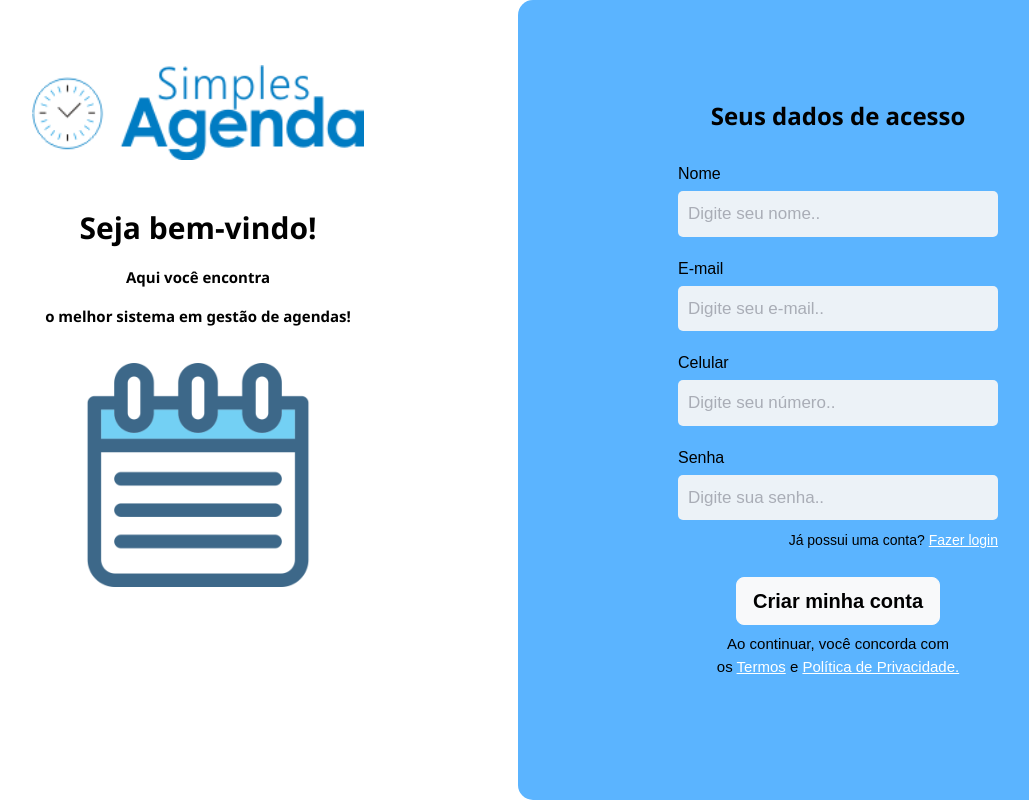
After one commit to diegomartinsoliveira/simples-agenda, a PHP site: page /pages/cadastro/index.php in a window 1280 px wide. The commit adds this page. Shown: the whole page, without its empty margins (122-1151 px from the left). Run offline with PHP 8.4, Linux system fonts and the light colour scheme.

Commit message:
feat: Página de Cadastro

```diff
--- a/assets/css/style.css
+++ b/assets/css/style.css
@@ -40,3 +40,335 @@ textarea {
   padding: 30px;
   box-shadow: 3px 3px 3px 2px rgba(0, 0, 0, 0.2);
 }
+
+* {
+  margin: 0;
+  padding: 0;
+  box-sizing: border-box;
+  font-family: Arial, Helvetica, sans-serif;
+}
+
+.container-login {
+  position: relative;
+  width: 100%;
+  height: 100vh;
+  display: flex;
+}
+
+.bg-entrar {
+  background-color: #5bb4ff;
+  border-top-left-radius: 15px;
+  border-bottom-left-radius: 15px;
+}
+
+.img-box {
+  width: 50%;
+  height: 100%;
+  background-color: #ffffff;
+  padding: 20px;
+}
+
+.sem-conta {
+  text-align: center;
+  color:#000000;
+}
+
+.termos {
+  text-align: center;
+  color:#000000;
+  font-size: 15px;
+}
+
+.container-conteudo-entrar {
+  align-items: center;
+}
+
+.img-logo {
+  width: 332px;
+  height: 95px;
+  margin: 45px;
+
+}
+
+.img-logo-cadastro {
+  width: 332px;
+  height: 95px;
+  margin: 45px;
+
+}
+
+.img-agenda {
+  width: 224px;
+  height: 224px;
+  margin: 45px;
+}
+
+.img-agenda-cadastro {
+  width: 224px;
+  height: 224px;
+  margin: 20px;
+}
+
+
+.texto-entrar-cadastro {
+  color:#000000;
+  text-align: center;
+  font-weight: 600;
+  font-size: 15px;
+  font-family:'Segoe UI', Tahoma, Geneva, Verdana, sans-serif;
+}
+
+.bem-vindo {
+  color:#000000;
+  text-align: center;
+  font-weight: 600;
+  font-size: 30px;
+  font-family:'Segoe UI', Tahoma, Geneva, Verdana, sans-serif;
+}
+
+.titulo-entrar {
+  color:#000000;
+  text-align: center;
+  font-weight: 600;
+  font-size: 24px;
+  font-family:'Segoe UI', Tahoma, Geneva, Verdana, sans-serif;
+}
+
+.content-box {
+  display: flex;
+  justify-content: center;
+  align-items: center;
+  width: 50%;
+  height: 100%;
+}
+
+.content-box .form-box {
+  width: 50%;
+}
+
+.content-box .form-box .ul {
+  display: flex;
+  align-items: center;
+  justify-content: center;
+}
+
+.content-box .form-box .ul li {
+  list-style: none;
+  width: 60px;
+  height: 60px;
+  display: flex;
+  justify-content: center;
+  align-items: center;
+  border-radius: 50%;
+  margin: 0 7px;
+  cursor: pointer;
+  transition: 0.3s;
+}
+
+.content-box .form-box .ul li:hover {
+  background: #e4e4e4;
+}
+
+.form-box .ul li img {
+  width: 40px;
+}
+
+.content-box .form-box h2 {
+  color: #32324f;
+  font-weight: 600;
+  font-size: 2em;
+  text-transform: uppercase;
+  margin-bottom: 15px;
+  text-align: center;
+}
+
+.content-box .form-box .input-box {
+  margin-bottom: 20px;
+}
+
+.content-box .form-box .input-box input {
+  width: 100%;
+  padding: 10px;
+  outline: none;
+  font-weight: 400;
+  border: none;
+  font-size: 17px;
+  color: #000000;
+  background-color: #ecf2f7;
+  border-radius: 5px;
+}
+
+.posicao-botao {
+  text-align: -webkit-center;
+}
+
+.botao-entrar {
+  font-weight: 600;
+}
+
+.content-box .form-box .input-box span {
+  font-size: 16px;
+  margin-bottom: 5px;
+  display: inline-block;
+  color: #000000;
+  font-weight: 400;
+}
+
+.content-box .form-box .input-box input::placeholder {
+  color: #a9adb6;
+}
+
+.content-box .form-box .input-box input[type=submit] {
+  background: #ffffff;
+  color: #000000;
+  outline: none;
+  border: none;
+  font-weight: 600;
+  cursor: pointer;
+  font-size: 20px;
+  transition: 0.3s;
+}
+
+.content-box .form-box .input-box input[type=submit]:hover {
+  background: #3286ca;
+}
+
+.content-box .form-box .remember{
+  margin-bottom: 20px;
+  color: #000000;
+  font-weight: 400;
+  font-size: 14px;
+  cursor: pointer;
+  display: flex;
+}
+
+.remember-cadastro {
+  color: #000000;
+  font-weight: 400;
+  font-size: 14px;
+  cursor: pointer;
+  display: flex;
+  position: relative;
+  float: right;
+  margin-left: 50px;
+}
+
+.remember-cadastro a {
+  color: #ffffff;
+}
+
+.first-text {
+  margin: 0px !important;
+}
+
+.second-text a {
+  color:#0004ff
+}
+
+.tem-conta {
+  position: relative;
+  top: -10px;
+}
+
+.content-box .form-box .remember a{
+  color: #ffffff;
+  padding-left: 65%;
+  margin: -15px;
+}
+.content-box .form-box .remember a:hover{
+  color: #ffffff;
+}
+
+.content-box .form-box .input-box p {
+  color: #000000;
+}
+.content-box .form-box .input-box p a{
+  color: #ffffff;
+}
+
+.content-box .form-box .input-box p a:hover{
+  color: #ffffff;
+}
+.content-box .form-box h3
+{
+  color: #607d8b;
+  text-decoration: none;
+  margin: 40px 0 15px;
+  font-weight: 500;
+  text-align: center;
+  font-size: 22px;
+}
+
+@media (max-width:868px) {
+  .img-box{
+      display: none;
+  }
+  .container-login .content-box{
+      width: 100%;
+  }
+  .container-login .content-box .form-box{
+      width: 100%;
+      padding: 40px;
+      background: #5bb4ff;
+      margin: 50px;
+  }
+  .container-login .content-box .form-box h3{
+      margin: 30px 0 10px;
+  }
+}
+@media (max-width:450px) {
+  .container-login .content-box .form-box .remember{
+      flex-wrap: wrap;
+  }
+  .container-login .content-box .form-box .remember a{
+      padding-left: 60px;
+      font-size: 12px;
+  }
+  .content-box .form-box .input-box p {
+      font-size: 10px;
+  }
+  .botao-entrar {
+      font-size: 14px;
+  }
+
+  .titulo-entrar {
+      font-size: 20px;
+  }
+  .bg-entrar {
+      background-color: #5bb4ff;
+      border-top-left-radius: 0px;
+      border-bottom-left-radius: 0px;
+  }
+  .img-logo-desativada {
+      width: 163px;
+      height: 43px;
+      display: block !important;
+      position: absolute;
+      top: 80px;
+  }
+
+  .img-agenda-desativada {
+      width: 100px;
+      height: 100px;
+      display: block !important;
+      position: absolute;
+      top: 518px;
+      margin-left: 42px;
+  }
+
+  .texto-entrar {
+      color:#000000;
+      text-align: center;
+      font-weight: 600;
+      font-size: 24px;
+      font-family:'Segoe UI', Tahoma, Geneva, Verdana, sans-serif;
+  }
+
+  .img-box {
+      width: 50%;
+      height: 100%;
+      background-color: #ffffff;
+      padding: 20px;
+  }
+
+}
--- /dev/null
+++ b/pages/cadastro/index.php
@@ -0,0 +1,83 @@
+<!DOCTYPE html>
+<html lang="pt-br">
+
+<head>
+    <meta charset="UTF-8">
+    <meta http-equiv="X-UA-Compatible" content="IE=edge">
+    <meta name="viewport" content="width=device-width, initial-scale=1.0">
+    <!-- Link CSS -->
+    <link href="https://cdn.jsdelivr.net/npm/bootstrap@5.3.0-alpha3/dist/css/bootstrap.min.css" rel="stylesheet">
+    <link rel="stylesheet" href="../../assets/css/style.css">
+    <title>Cadastrar</title>
+</head>
+
+<body>
+    <div class="container-login">
+        <div class="img-box">
+            <center>
+                <div class="icone-logo">
+            <img class="img-logo-cadastro" src="../../assets/img/logo.png">
+                </div>
+                <div class="bem-vindo">
+            <p class="bem-vindo">Seja bem-vindo!</p>
+            </div>
+                <div class="texto-entrar-cadastro">
+            <p class="texto-entrar-cadastro">Aqui você encontra</p>
+                <p class="texto-entrar-cadastro">o melhor sistema em gestão de agendas!</p>
+            </div>
+                <div class="icone-agenda">
+            <img class="img-agenda-cadastro" src="../../assets/img/agenda.png">
+                </div>
+            </center>
+        </div>
+        <div class="content-box bg-entrar">
+            <img style="display: none;" class="img-logo-desativada" src="../../assets/img/logo.png">
+            <div class="form-box">
+                <h4 class="titulo-entrar">Seus dados de acesso</h4>
+                <br>
+                <form>
+
+                    <div class="input-box">
+                        <span>Nome</span>
+                        <input type="text" placeholder="Digite seu nome..">
+                    </div>
+
+                    <div class="input-box">
+                        <span>E-mail</span>
+                        <input type="email" placeholder="Digite seu e-mail..">
+                    </div>
+
+                    <div class="input-box">
+                        <span>Celular</span>
+                        <input type="text" placeholder="Digite seu número..">
+                    </div>
+
+                    <div class="input-box">
+                        <span>Senha</span>
+                        <input type="password" placeholder="Digite sua senha..">
+                    </div>
+
+                    <div class="remember-cadastro">
+                        <p class="tem-conta">Já possui uma conta? <a href="#">Fazer login</a></p>
+                    </div>
+                <div class="posicao-botao">
+                    <div class="botao-entrar">
+                        <button type="button" class="btn btn-light btn-lg mb-2 botao-entrar">Criar minha conta</button>
+                    </div>
+                </div>
+
+                    <div class="input-box termos">
+                       <p class="first-text">Ao continuar, você concorda com</p>
+                        <p>os <a class="second-text" href="#">Termos</a> e <a class="second-text" href="#">Política de Privacidade.</a></p>
+                    </div>
+                    <img style="display:none;" class="img-agenda-desativada" src="../../assets/img/agenda.png">
+                </form>
+            </div>
+        </div>
+    </div>
+    <script src="https://cdn.jsdelivr.net/npm/bootstrap@5.3.0-alpha3/dist/js/bootstrap.bundle.min.js"></script>
+  </body>
+
+</body>
+
+</html>
```
Also changed, not shown: login/style.css (deleted, +0 -274 lines), pages/login/index.php (renamed from login/index.html, +5 -5 lines), login/img/agenda.png (deleted), login/img/logo.png (deleted).
